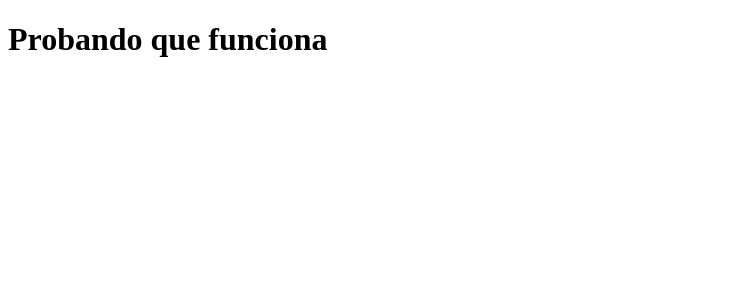
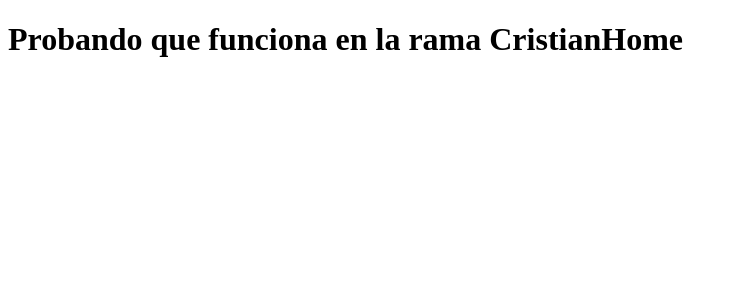
Before and after one commit to CristianSombra/NursingDepartment, a React (Create React App) app in the folder client/: page / in a window 1280 px wide. Shown: the top 300 px of the page, without its empty margins (0-738 px from the left). Built offline with nearby package versions, Linux system fonts and the light colour scheme.

Commit message:
Testeando
Iniciando prueba de nueva Rama.

```diff
--- a/client/package.json
+++ b/client/package.json
@@ -12,7 +12,7 @@
     "react-dom": "^18.2.0",
     "react-redux": "^8.1.3",
     "react-router-dom": "^6.16.0",
-    "react-scripts": "5.0.1",
+    "react-scripts": "^5.0.1",
     "redux": "^4.2.1",
     "redux-thunk": "^2.4.2",
     "web-vitals": "^2.1.4"
--- a/client/src/App.js
+++ b/client/src/App.js
@@ -4,7 +4,7 @@ function App() {
   return (
     <div className="App">
       <header className="App-header">
-        <h1>Probando que funciona</h1>
+        <h1>Probando que funciona en la rama CristianHome</h1>
       </header>
     </div>
   );
```
Also changed, not shown: 1 other file (tests, documents, lock files or other folders).
